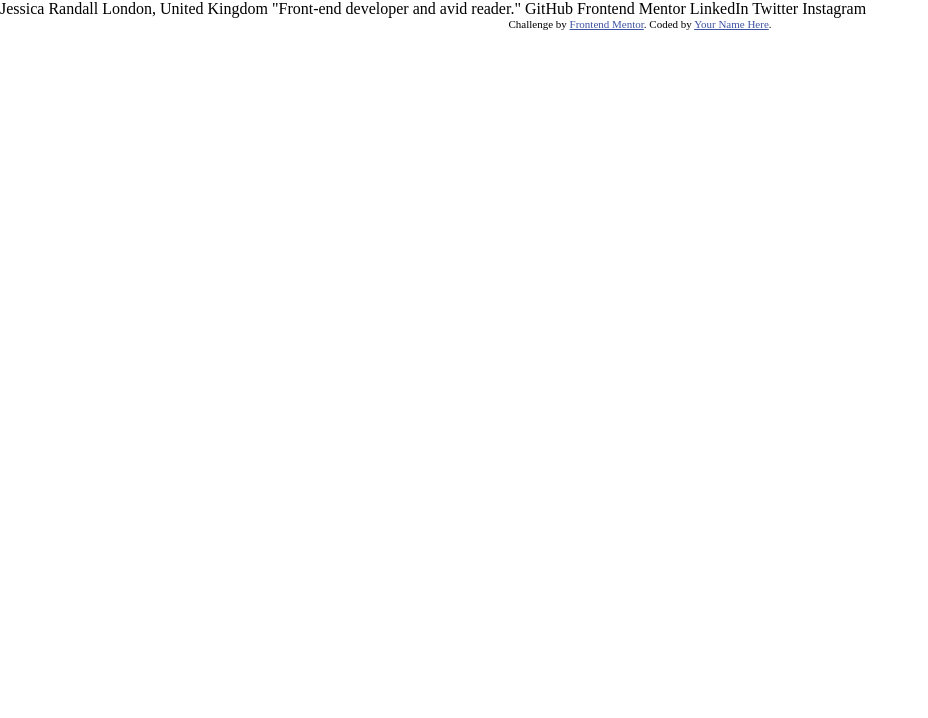
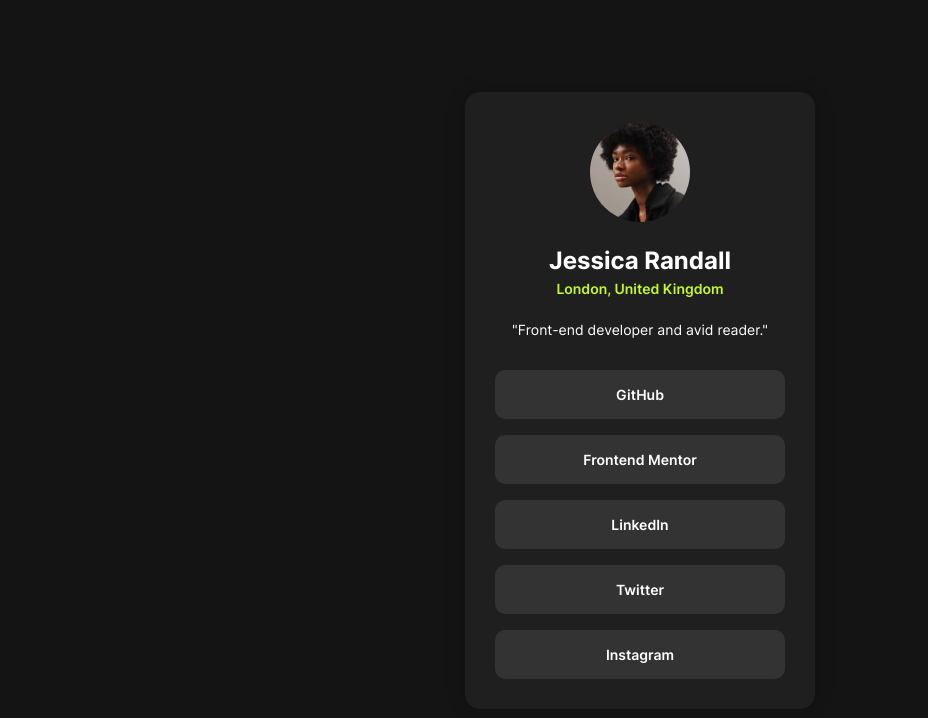
Before and after one commit to felipe16dev/FrontedMentor_Social, a plain HTML site: page index.html in a window 1280 px wide. Shown: the whole page, without its empty margins (0-928 px from the left). Drawn offline with Linux system fonts and the light colour scheme.

Commit message:
listo, creo que terminé xd

```diff
--- a/index.html
+++ b/index.html
@@ -17,20 +17,34 @@
   </style>
 </head>
 <body>
-
-  Jessica Randall
-  London, United Kingdom
-  "Front-end developer and avid reader."
-
-  GitHub
-  Frontend Mentor
-  LinkedIn
-  Twitter
-  Instagram
-
-  <div class="attribution">
-    Challenge by <a href="https://www.frontendmentor.io?ref=challenge" target="_blank">Frontend Mentor</a>.
-    Coded by <a href="#">Your Name Here</a>.
-  </div>
+  <main class="container">
+    <section class="container-profile">
+      <header class="profile-header">
+        <img src="./assets/images/avatar-jessica.jpeg" alt="Profile Picture">
+        <h1>Jessica Randall</h1>
+        <p>London, United Kingdom</p>
+        <p>"Front-end developer and avid reader."</p>
+      </header>
+      <nav class="profile-socials">
+        <ul>
+          <li>
+            <a href="#">GitHub</a>
+          </li>
+          <li>
+            <a href="#">Frontend Mentor</a></li>
+          </li>
+          <li>
+            <a href="#">LinkedIn</a>
+          </li>
+          <li>
+            <a href="#">Twitter</a>
+          </li>
+          <li>
+            <a href="#">Instagram</a>
+          </li>
+        </ul>
+      </nav>
+    </section>
+  </main>
 </body>
 </html>
--- a/style.css
+++ b/style.css
@@ -11,3 +11,86 @@
     --Grey-800: hsl(0, 0%, 12%);
     --Grey-900: hsl(0, 0%, 8%);
 }
+
+.container{
+    display: flex;
+    justify-content: center;
+    align-items: center;
+    height: 100vh;
+    background-color: var(--Grey-900);
+}
+
+.container-profile{
+    display: flex;
+    flex-direction: column;
+    gap: 1rem;
+    background-color: var(--Grey-800);
+    border-radius: 15px;
+    padding: 30px;
+    text-align: center;
+    width: 350px;
+    box-shadow: 0 0 20px rgba(0,0,0,0.2);
+
+    & img{
+        width: 100px;
+        height: 100px;
+        border-radius: 50%;
+        margin-bottom: 20px;
+    }
+
+    & h1{
+        font-family: 'InterBold', sans-serif;
+        color: var(--White);
+        font-size: 1.5rem;
+    }
+
+    & p:first-of-type{
+        font-family: 'InterSemibold', sans-serif;
+        color: var(--Green);
+        font-size: 14px;
+        margin-top: 5px;
+    }
+
+    & p:last-of-type{
+        font-family: 'InterRegular', sans-serif;
+        color: var(--White);
+        font-size: 14px;
+        margin-top: 1.5rem;
+    }
+}
+
+.profile-socials ul{
+    list-style: none;
+    display: flex;
+    flex-direction: column;
+    justify-content: center;
+    align-items: center;
+    gap: 1rem;
+    margin-top: 1rem;
+    font-family: "InterSemibold", sans-serif;
+
+    & li{
+        width: 100%;
+        background-color: var(--Grey-700);
+        padding: 1rem;
+        border-radius: 10px;
+        transition: background-color 0.5s ease;
+
+        &:hover{
+            background-color: var(--Green);
+            cursor: pointer;
+        }
+
+        &:hover a{
+            color: var(--Grey-900);
+        }
+
+        & a{
+            display: block;
+            text-decoration: none;
+            color: var(--White);
+            font-size: 14px;
+            transition: color 0.5s ease;
+        }
+    }
+}
```
